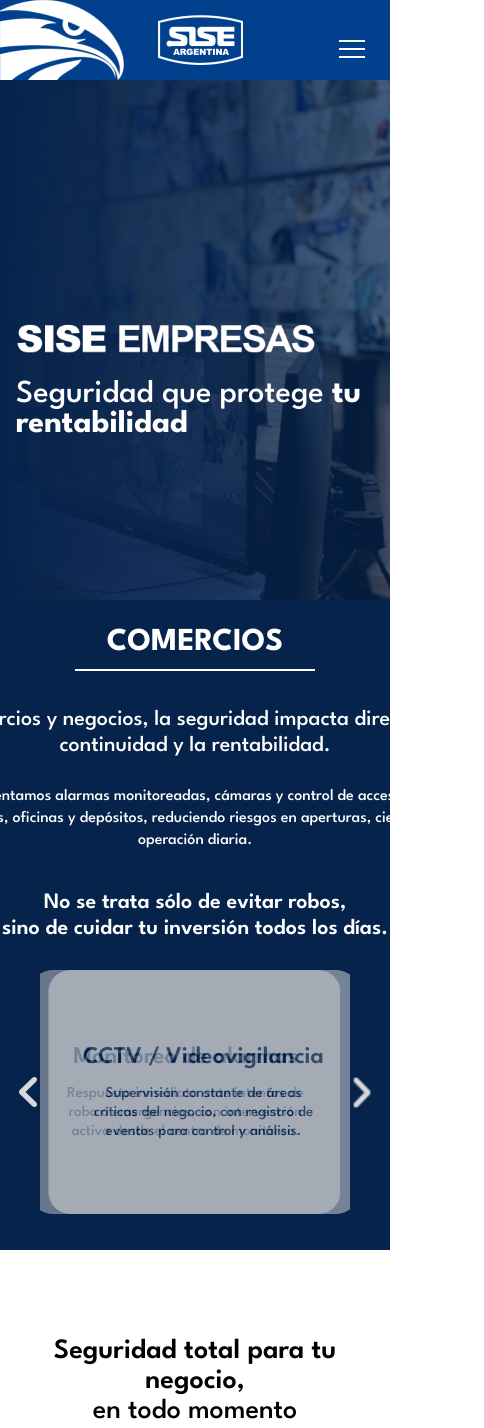
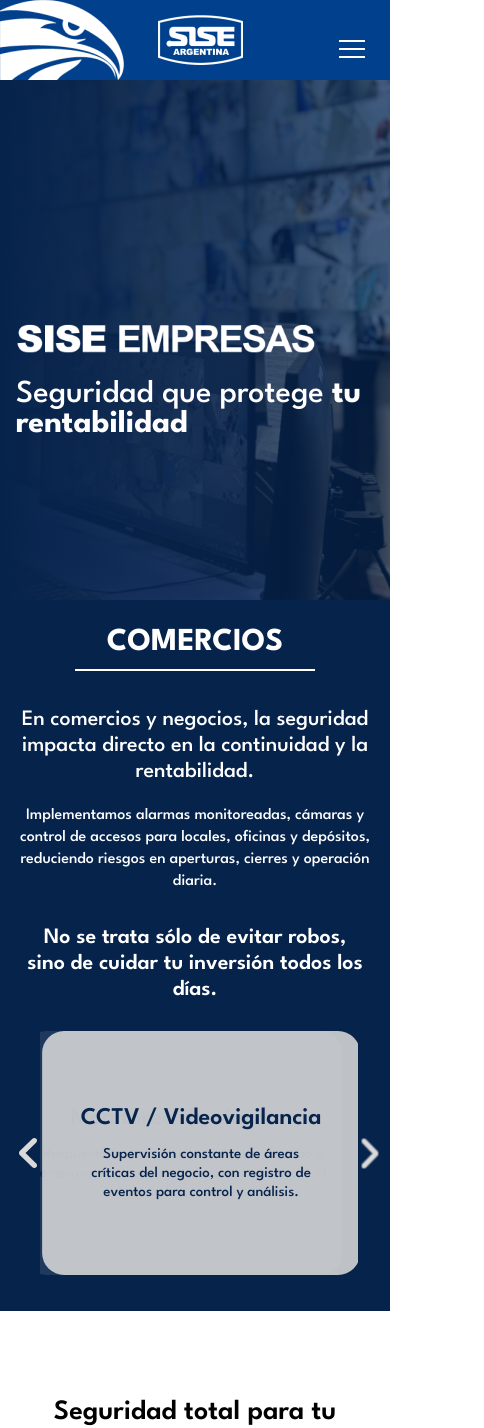
Before and after one commit to beercard/sise-web, a Next.js app: page /comercio in a window 390 px wide. Shown: the top 1428 px of the page, 484 px wide, since content can reach past the window. Built offline with nearby package versions, Linux system fonts and the light colour scheme.

Commit message:
fix: final responsive adjustments across site

```diff
--- a/app/comercio/components/ComercioHero/ComercioHero.jsx
+++ b/app/comercio/components/ComercioHero/ComercioHero.jsx
@@ -45,8 +45,7 @@
               rentabilidad.
             </p>
             <p className={styles.heroBody}>
-              Implementamos alarmas monitoreadas, cámaras y control de accesos para locales,
-              oficinas y depósitos, reduciendo riesgos en aperturas, cierres y operación diaria.
+              Implementamos alarmas monitoreadas, cámaras y control de accesos para locales, oficinas y depósitos, reduciendo riesgos en aperturas, cierres y operación diaria.
             </p>
             <p className={styles.heroPunch}>
               No se trata sólo de evitar robos,
--- a/app/comercio/page.module.scss
+++ b/app/comercio/page.module.scss
@@ -116,10 +116,12 @@
 
 .heroBody {
   margin: 32px 0 0;
-  width: 507px;
+  width: 407px;
   min-height: 44px;
   line-height: 20px;
   color: #ffffff;
+  align-items: center;
+  justify-content: center;
   font-size: 20px;
 }
 
@@ -258,20 +260,26 @@
 .heroCardTitle {
   margin: 0;
   width: var(--hero-card-content-width, 334px);
+  max-width: 100%;
   text-align: center;
   line-height: 32px;
   color: #06234c;
   font-size: 32px;
   font-weight: 600;
+  text-wrap: balance;
+  overflow-wrap: anywhere;
 }
 
 .heroCardText {
   margin: 14px 0 0;
   width: var(--hero-card-content-width, 334px);
+  max-width: 100%;
   text-align: center;
   line-height: 20px;
   color: #06234c;
   font-size: 20px;
+  text-wrap: pretty;
+  overflow-wrap: anywhere;
 }
 
 @media (prefers-reduced-motion: reduce) {
@@ -977,7 +985,7 @@
   }
 
   .heroCardBox {
-    padding: 32px 24px;
+    padding: 30px 18px;
   }
 
   .heroCardTitle,
@@ -1233,6 +1241,20 @@
     line-height: 26px;
   }
 
+  .heroCardBox {
+    padding: 22px 12px;
+  }
+
+  .heroCardTitle {
+    font-size: 22px;
+    line-height: 24px;
+  }
+
+  .heroCardText {
+    font-size: 14px;
+    line-height: 18px;
+  }
+
   .techCardTitle {
     font-size: 28px;
     line-height: 28px;
@@ -1348,6 +1370,8 @@
   }
 
   .heroText {
+    width: 100%;
+    min-width: 0;
     align-items: center;
   }
 
@@ -1366,6 +1390,15 @@
   .heroPunch {
     font-size: 24px;
     line-height: 28px;
+  }
+
+  .heroSectionTitle,
+  .heroLead,
+  .heroBody,
+  .heroPunch {
+    max-width: 520px;
+    margin-left: auto;
+    margin-right: auto;
   }
 
   .heroCardTitle {
@@ -1428,6 +1461,14 @@
     padding: 28px 16px 36px;
   }
 
+  .heroCardStage {
+    width: min(460px, calc(100% - 40px));
+  }
+
+  .heroCardBox {
+    padding: 24px 14px;
+  }
+
   .heroCardTitle {
     font-size: 24px;
     line-height: 26px;
@@ -1444,12 +1485,24 @@
   height: auto;
 }
 
-/* Ritmo del bloque de texto del hero igual a /hogar (desktop). */
-.heroBody {
-  width: 524px;
+/* Ritmo del bloque de texto del hero igual a /hogar solo en desktop. */
+@media (min-width: 961px) {
+  .heroBody {
+    width: 524px;
+  }
+
+  .heroPunch {
+    margin: 38px 0 0;
+    width: 578px;
+  }
 }
 
-.heroPunch {
-  margin: 38px 0 0;
-  width: 578px;
+@media (max-width: 960px) {
+  .heroBody {
+    width: min(100%, 520px);
+    max-width: 100%;
+    margin-left: auto;
+    margin-right: auto;
+    text-align: center;
+  }
 }
```
Also changed, not shown: app/edificios/page.module.scss (+9 -0 lines).
